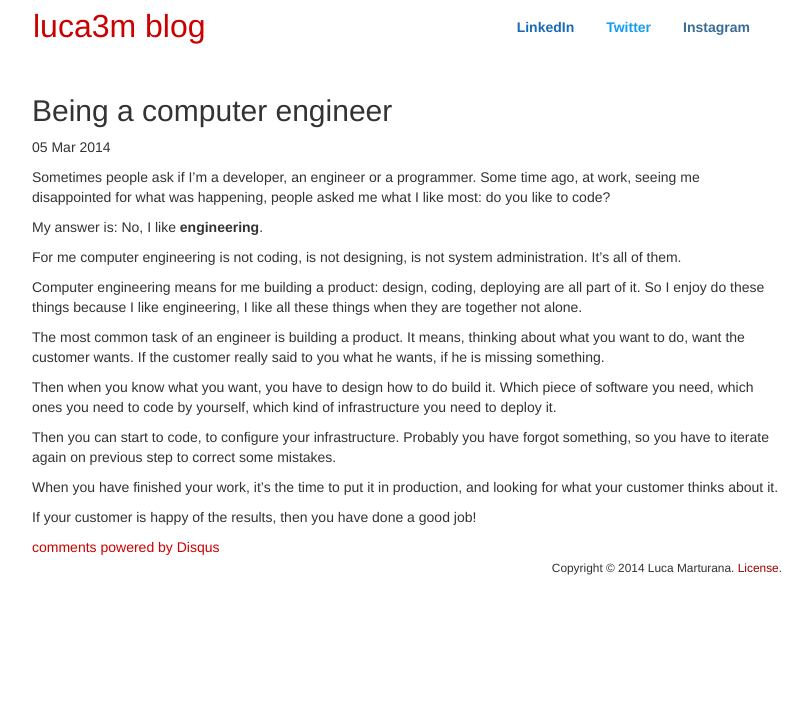
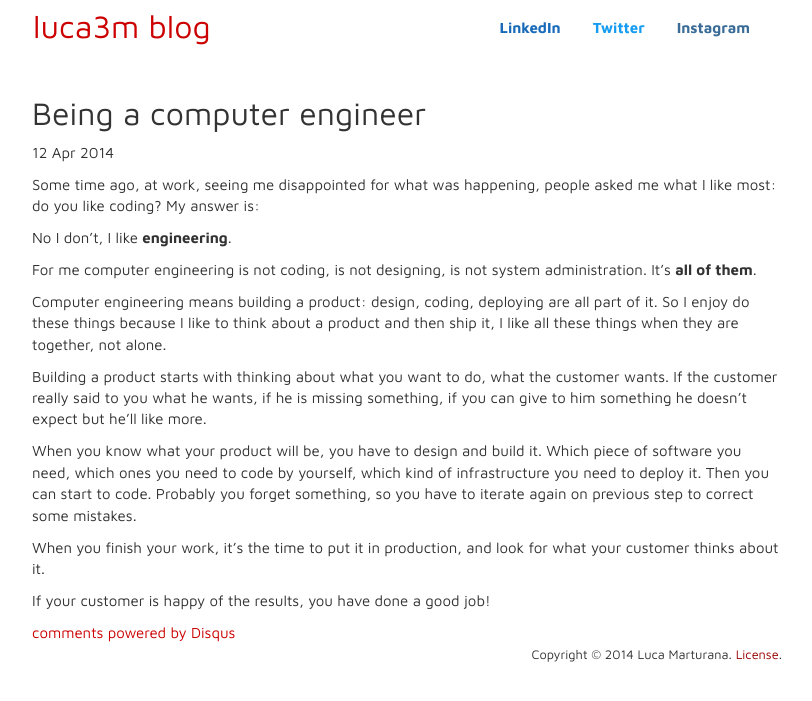
Before and after one commit to luca3m/luca3m.github.io, a Jekyll site: the page built from _posts/2014-04-12-being-an-engineer.md, in a window 1280 px wide. Shown: the top 701 px of the page, without its empty margins (233-1045 px from the left). Built offline with Jekyll 4.4.1, drawn with Linux system fonts in a browser that asks for light colours; Markdown is read by kramdown in place of the engine named in the settings; comment, search, counter and statistics services are not loaded.

Commit message:
Finish engineering post

```diff
--- a/_posts/2014-04-12-being-an-engineer.md
+++ b/_posts/2014-04-12-being-an-engineer.md
@@ -1,24 +1,35 @@
 ---
 layout: post
 title:  "Being a computer engineer"
-date:   2014-03-05 22:00:00
+date:   2014-04-12 22:00:00
 categories:
 ---
 
-Sometimes people ask if I'm a developer, an engineer or a programmer. Some time ago, at work, seeing me disappointed for what was happening, people asked me what I like most: do you like to code?
+Some time ago, at work, seeing me disappointed for what was happening,
+people asked me what I like most: do you like coding? My answer is:
 
-My answer is: No, I like **engineering**.
+No I don't, I like **engineering**.
 
-For me computer engineering is not coding, is not designing, is not system administration. It's all of them.
+For me computer engineering is not coding, is not designing, is not system
+administration. It's **all of them**.
 
-Computer engineering means for me building a product: design, coding, deploying are all part of it. So I enjoy do these things because I like engineering, I like all these things when they are together not alone.
+Computer engineering means building a product: design, coding,
+deploying are all part of it. So I enjoy do these things because I like to think
+about a product and then ship it, I like all these things when they are
+together, not alone.
 
-The most common task of an engineer is building a product. It means, thinking about what you want to do, want the customer wants. If the customer really said to you what he wants, if he is missing something.
+Building a product starts with thinking about what you want to do,
+what the customer wants. If the customer really said to you what he wants,
+if he is missing something, if you can give to him something he doesn't
+expect but he'll like more.
 
-Then when you know what you want, you have to design how to do build it. Which piece of software you need, which ones you need to code by yourself, which kind of infrastructure you need to deploy it.
+When you know what your product will be, you have to design and build it.
+Which piece of software you need, which ones you need to code by yourself,
+which kind of infrastructure you need to deploy it. Then you can start to code.
+Probably you forget something, so you have to iterate again on previous step
+to correct some mistakes.
 
-Then you can start to code, to configure your infrastructure. Probably you have forgot something, so you have to iterate again on previous step to correct some mistakes.
+When you finish your work, it's the time to put it in production,
+and look for what your customer thinks about it.
 
-When you have finished your work, it's the time to put it in production, and looking for what your customer thinks about it.
-
-If your customer is happy of the results, then you have done a good job!
+If your customer is happy of the results, you have done a good job!
--- a/css/application.less
+++ b/css/application.less
@@ -1,9 +1,13 @@
+@import url(http://fonts.googleapis.com/css?family=Maven+Pro:400,700);
 @import "bootstrap";
+
 @brand-primary: #CC0000;
 @linkedin-color: #196BB9;
 @twitter-color: #169CF1;
 @instagram-color: #3A6C97;
 @nav-link-hover-bg: transparent;
+@font-size-base: 15px;
+@font-family-sans-serif: "Maven Pro", "Helvetica Neue", Helvetica, Arial, sans-serif;
 
 a.link-license {
   color: darken(@brand-primary, 10%);
```
Also changed, not shown: css/application.min.css.
